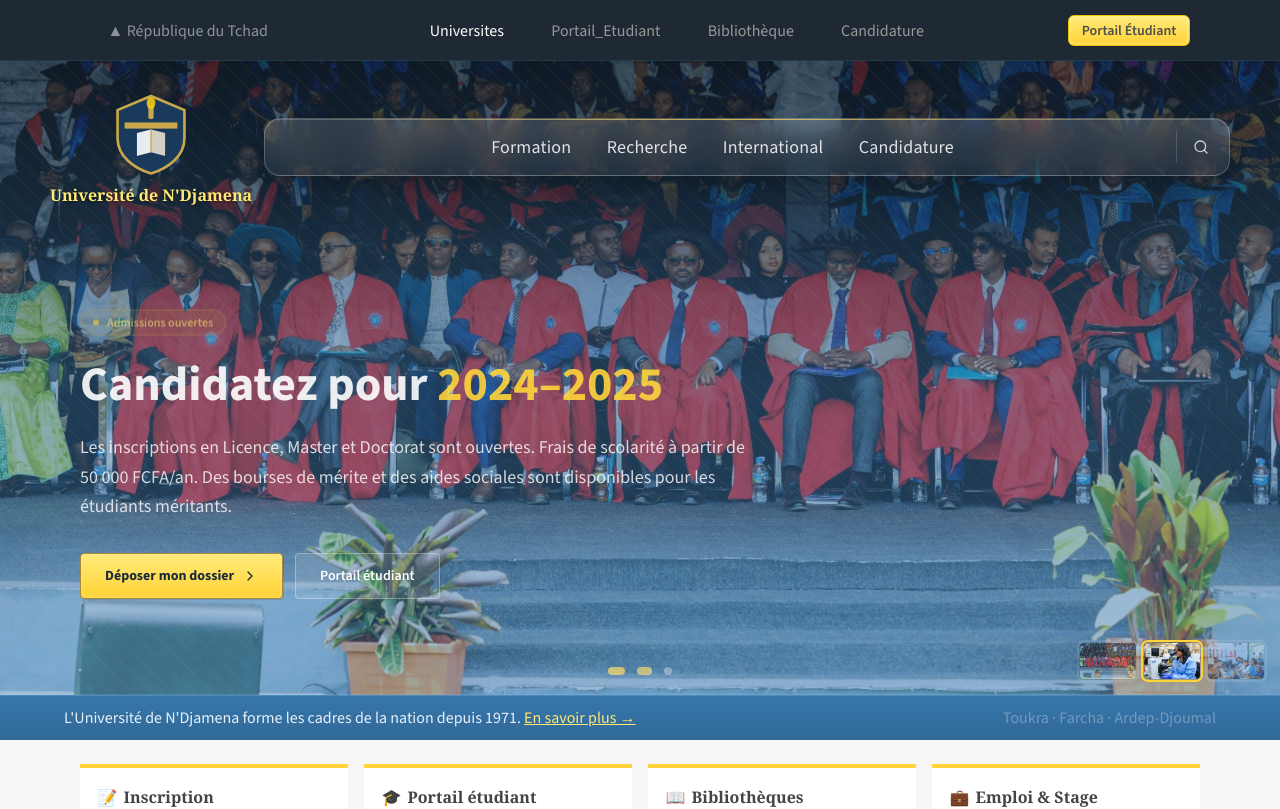
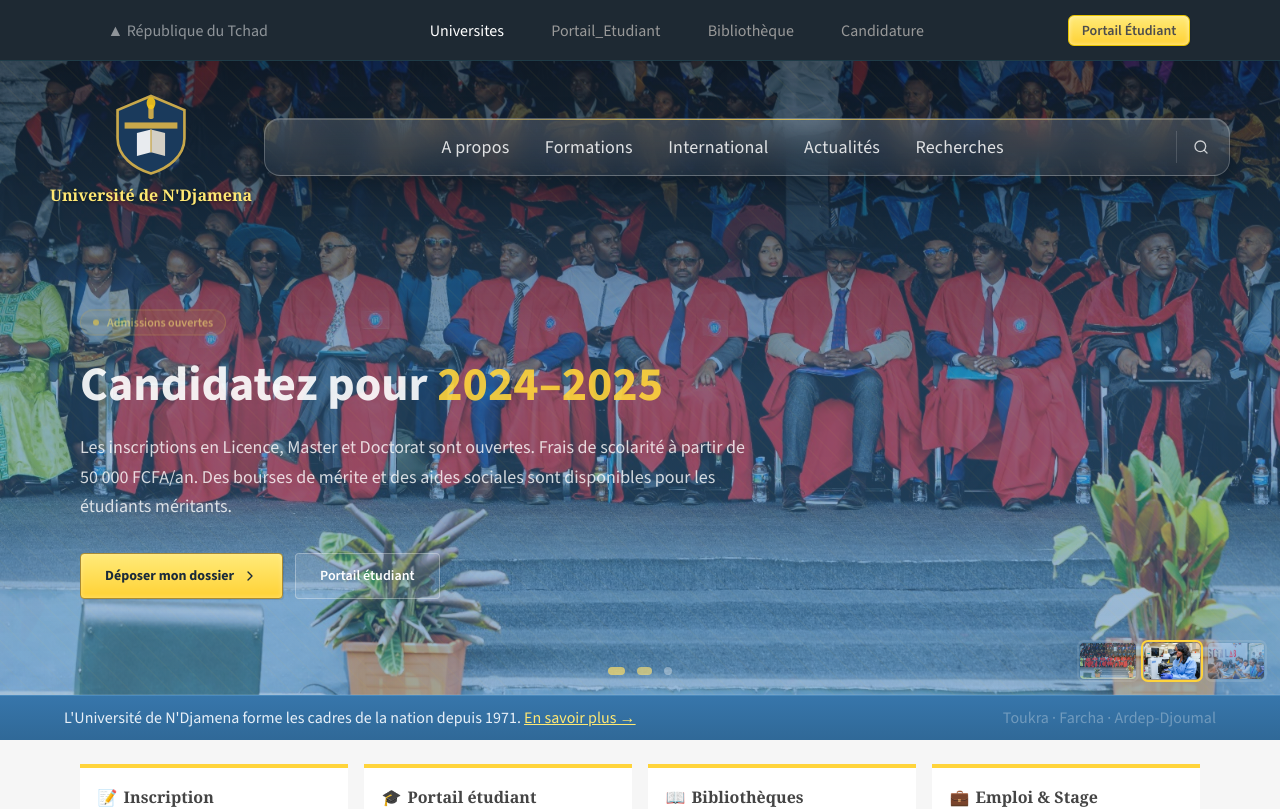
Before and after one commit to Barya696/universite-ndjamena-official-web, a React (Vite) app in the folder frontend/: page / in a window 1280 px wide. Shown: the top 809 px of the page. Built offline with nearby package versions, Linux system fonts and the light colour scheme.

Commit message:
Update the HeroSubnav NAV_ITEMS

```diff
--- a/frontend/src/app/Components/Mainlayout.tsx
+++ b/frontend/src/app/Components/Mainlayout.tsx
@@ -13,7 +13,17 @@ interface NavItem {
 
 const NAV_ITEMS: NavItem[] = [
   {
-    label: "Formation",
+    label: "A propos",
+    href: "/universite/a-propos",
+    links: [
+      { label: "Histoire & Mission", href: "/universite/a-propos" },
+      { label: "Mot du Recteur", href: "/universite/a-propos" },
+      { label: "Gouvernance", href: "/universite/a-propos" },
+      { label: "Chiffres clés", href: "/universite/a-propos" },
+    ],
+  },
+  {
+    label: "Formations",
     href: "/universite/formations",
     links: [
       { label: "Droit & Sciences Politiques", href: "/universite/formations" },
@@ -22,16 +32,6 @@ const NAV_ITEMS: NavItem[] = [
       { label: "Sciences de la Santé", href: "/universite/formations" },
       { label: "Sciences Économiques & Gestion", href: "/universite/formations" },
       { label: "Éducation & Formation", href: "/universite/formations" },
-    ],
-  },
-  {
-    label: "Recherche",
-    href: "/universite/recherches",
-    links: [
-      { label: "Laboratoires & centres", href: "/universite/recherches" },
-      { label: "Publications", href: "/universite/recherches" },
-      { label: "Appels à projets", href: "/universite/recherches" },
-      { label: "Axes de recherche", href: "/universite/recherches" },
     ],
   },
   {
@@ -45,14 +45,23 @@ const NAV_ITEMS: NavItem[] = [
     ],
   },
   {
-    label: "Candidature",
-    href: "/candidature",
+    label: "Actualités",
+    href: "/universite/nouvelles-evenements",
     links: [
-      { label: "Conditions d'accès", href: "/candidature" },
-      { label: "Inscription en ligne", href: "/inscription" },
-      { label: "Frais de scolarité", href: "/candidature" },
-      { label: "Bourses & aides", href: "/candidature" },
+      { label: "Nouvelles", href: "/universite/nouvelles-evenements" },
+      { label: "Événements", href: "/universite/nouvelles-evenements" },
       { label: "Calendrier académique", href: "/universite/nouvelles-evenements" },
+      { label: "Communiqués", href: "/universite/nouvelles-evenements" },
+    ],
+  },
+  {
+    label: "Recherches",
+    href: "/universite/recherches",
+    links: [
+      { label: "Laboratoires & centres", href: "/universite/recherches" },
+      { label: "Publications", href: "/universite/recherches" },
+      { label: "Appels à projets", href: "/universite/recherches" },
+      { label: "Axes de recherche", href: "/universite/recherches" },
     ],
   },
 ];
```
Also changed, not shown: 3 other files (tests, documents, lock files or other folders).
